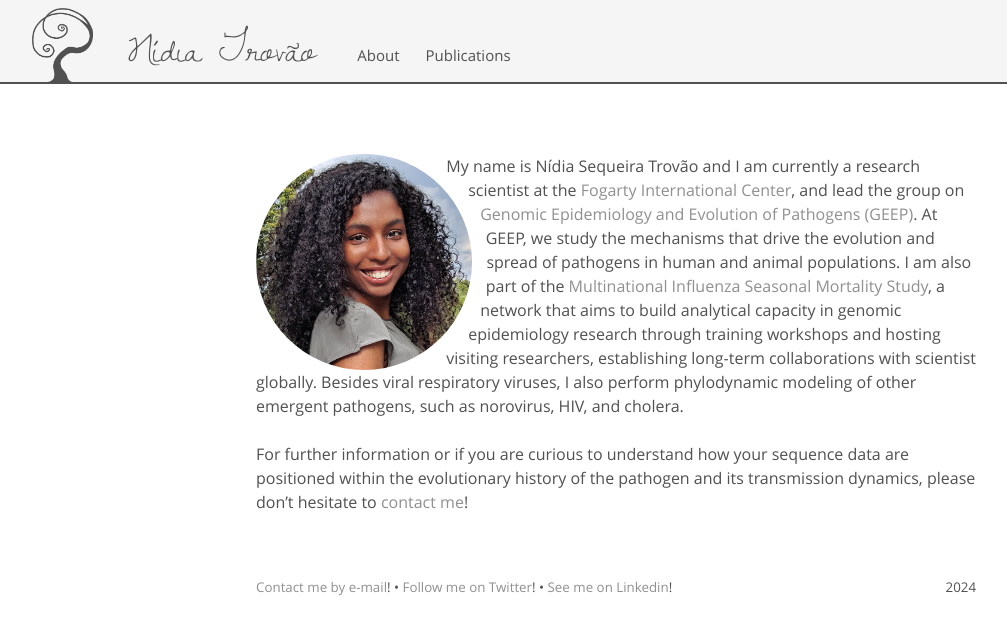
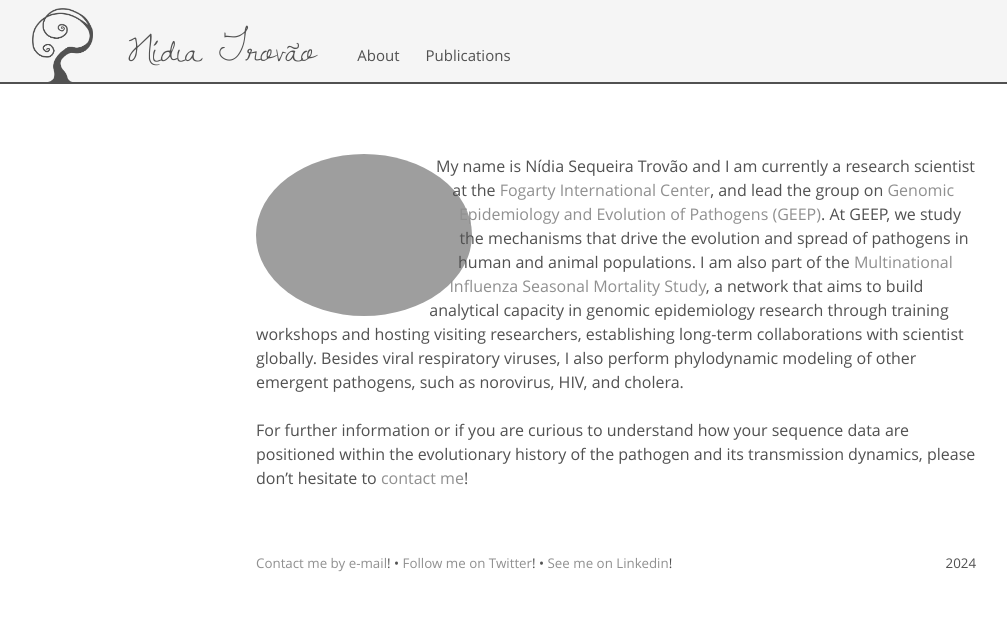
Before and after one commit to nidiatrovao/nidiatrovao.github.io, a Jekyll site: the page built from index.html, in a window 1280 px wide. Shown: the top 635 px of the page, without its empty margins (24-1031 px from the left). Built offline with Jekyll 4.4.1, drawn with Linux system fonts in a browser that asks for light colours.

Commit message:
Update pic index.html

```diff
--- a/index.html
+++ b/index.html
@@ -5,9 +5,9 @@
 <br>
 <div class="page">
 <picture>
-  <source srcset="{{ site.baseurl }}/public/nt.webp" type="image/webp">
-  <source srcset="{{ site.baseurl }}/public/nt.jpg" type="image/jpeg">
-  <img src="{{ site.baseurl }}/public/nt.jpg" alt="Nídia Trovão" style="border-radius: 50%;">
+  <source srcset="{{ site.baseurl }}/public/NT_20231217.webp" type="image/webp">
+  <source srcset="{{ site.baseurl }}/public/NT_20231217.jpeg" type="image/jpeg">
+  <img src="{{ site.baseurl }}/public/NT_20231217.jpeg" alt="Nídia Trovão" style="border-radius: 50%;">
 </picture>
 
 My name is Nídia Sequeira Trovão and I am currently a research scientist at the <a href="https://www.fic.nih.gov/Pages/Default.aspx">Fogarty International Center</a>, and lead the group on <a href="https://www.fic.nih.gov/About/Staff/epidemiology-population-studies/Pages/Genomic-Epidemiology-and-Evolution-of-Pathogens-.aspx">Genomic Epidemiology and Evolution of Pathogens (GEEP)</a>. At GEEP, we study the mechanisms that drive the evolution and spread of pathogens in human and animal populations.
```
